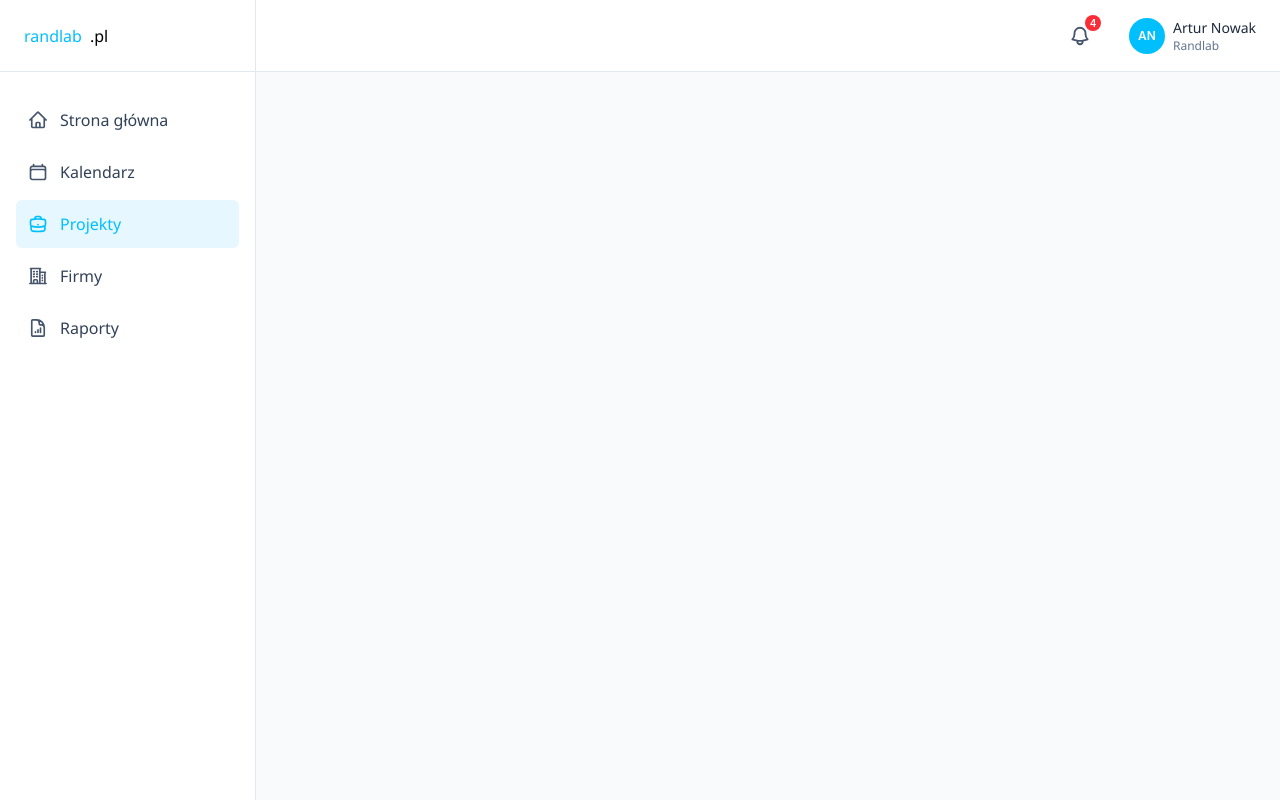
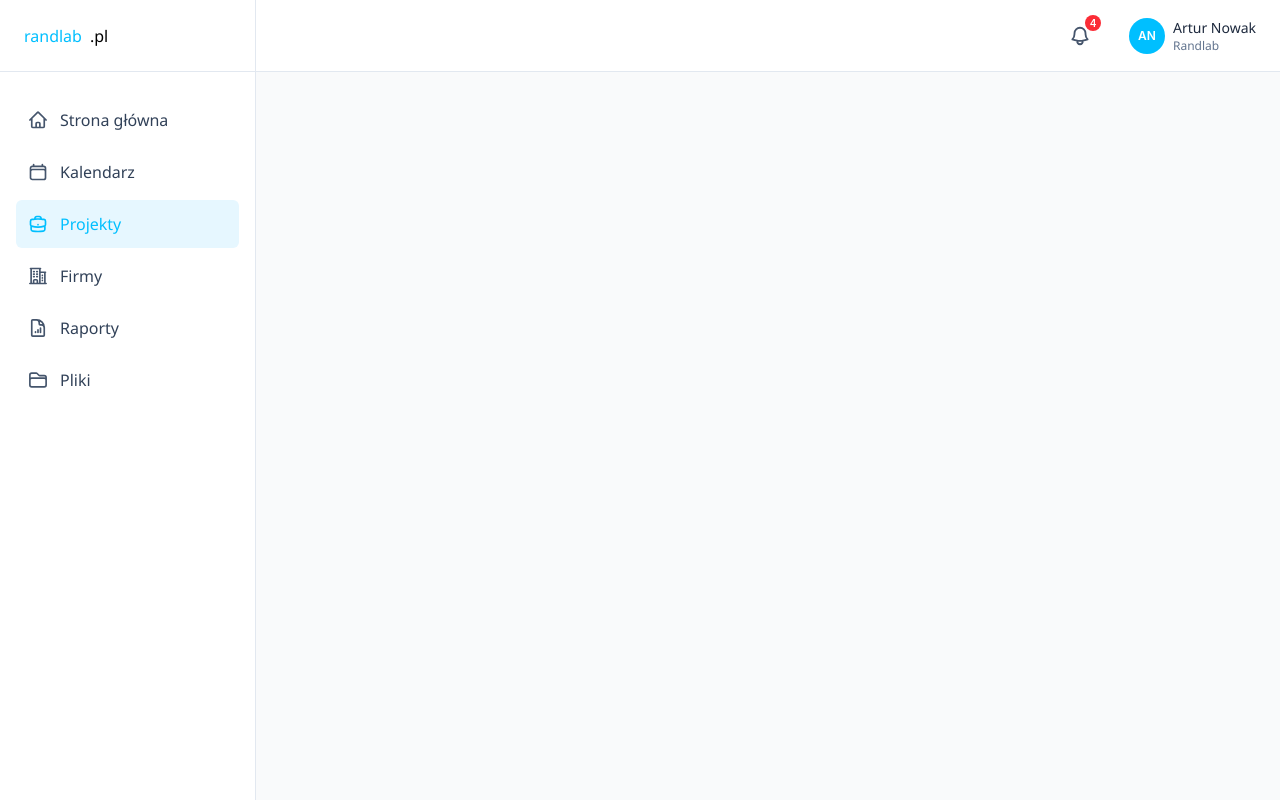
Before and after one commit to ScrumDone/ScrumDone, a React (Vite) app in the folder client/: page / in a window 1280 px wide. Built offline with nearby package versions, Linux system fonts and the light colour scheme.

Commit message:
added folder icon

```diff
--- a/client/src/components/sideBar.tsx
+++ b/client/src/components/sideBar.tsx
@@ -5,7 +5,8 @@ import {
   CalendarIcon,
     BriefcaseIcon,
   BuildingOffice2Icon,
-    DocumentChartBarIcon
+    DocumentChartBarIcon,
+    FolderIcon
 } from '@heroicons/react/24/outline'
 
 const SideBar: React.FC = () => {
@@ -17,6 +18,7 @@ const SideBar: React.FC = () => {
                 { key: 'projects', icon: BriefcaseIcon, label: 'Projekty' },
                 { key: 'companies', icon: BuildingOffice2Icon, label: 'Firmy' },
                 { key: 'reports', icon: DocumentChartBarIcon, label: 'Raporty' },
+                { key: 'files', icon: FolderIcon, label: 'Pliki'},
         ]
 
     return (
@@ -48,7 +50,7 @@ const SideBar: React.FC = () => {
     )
 }
 
-type NavItemKey = 'home' | 'calendar' | 'projects' | 'companies' | 'reports'
+type NavItemKey = 'home' | 'calendar' | 'projects' | 'companies' | 'reports' | 'files'
 
 interface NavItemConfig {
     key: NavItemKey
```
